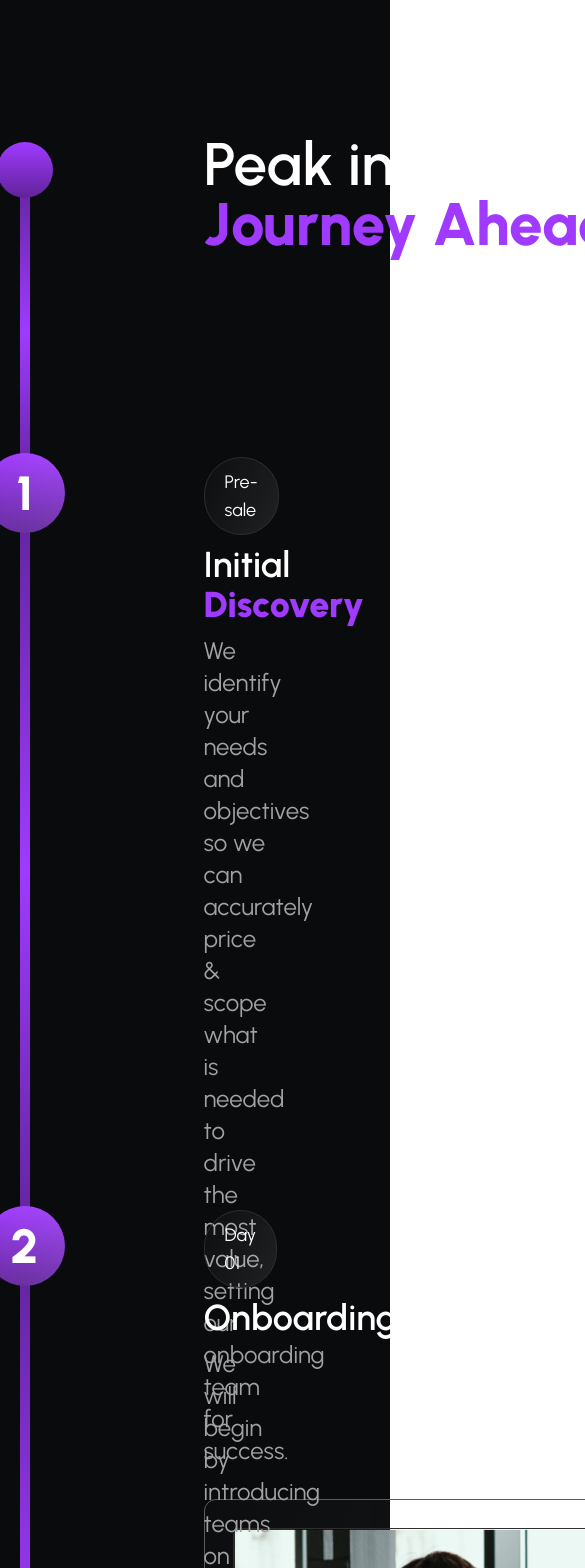
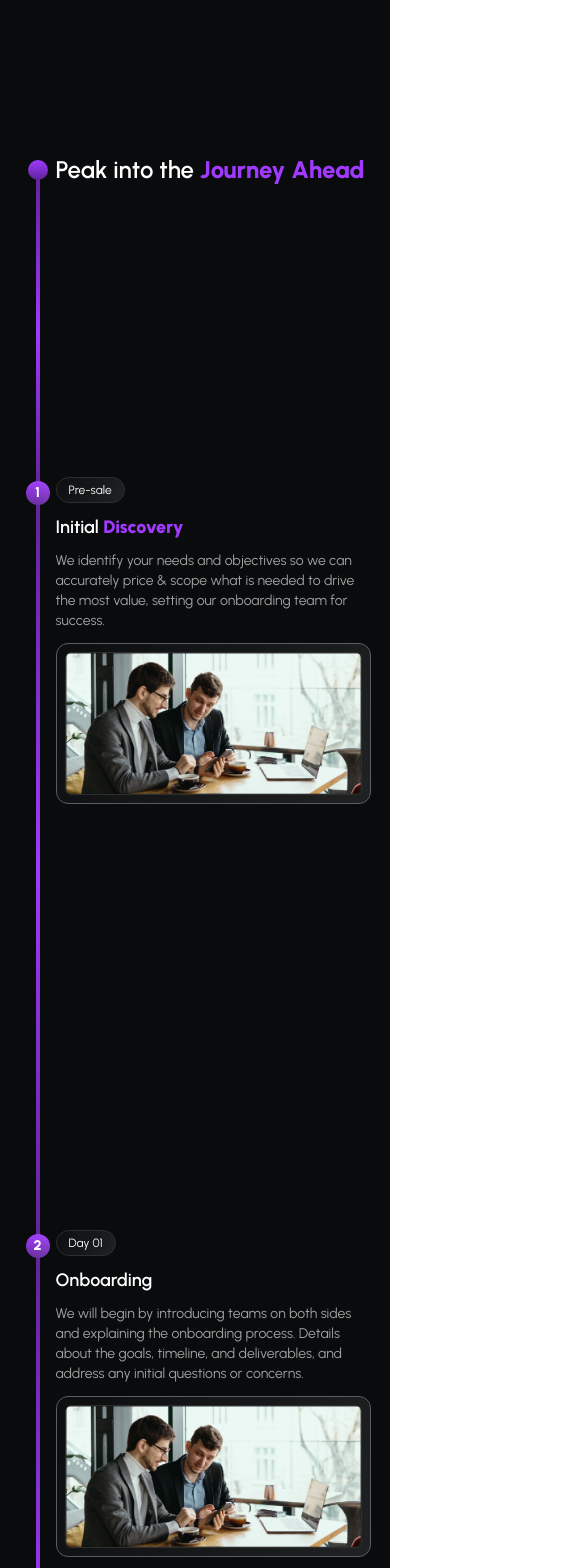
Before and after one commit to Ram-Ratan/anurag-portfolio, a React (Create React App) app: page / in a window 390 px wide. Shown: the part 2740-4308 px from the top of the page, 585 px wide, since content can reach past the window. Built offline with nearby package versions, Linux system fonts and the light colour scheme; a web font is replaced by a local one.

Commit message:
major responsive done

```diff
--- a/src/App.tsx
+++ b/src/App.tsx
@@ -9,6 +9,9 @@ import Section7 from "./component/Section7";
 import Section8 from "./component/Section8";
 import Section4 from "./component/Section4";
 import SubSection3 from "./component/SubSection3";
+
+//toDo:: sub section 3 ke karan horizontal scroll aa raha hai
+
 
 function App() {
   return (
--- a/src/component/Section4.tsx
+++ b/src/component/Section4.tsx
@@ -3,41 +3,37 @@ import timeline1 from "../assets/timeline-1.png";
 
 const Section4 = () => {
   return (
-    <section id="section4"  className="flex bg-primary-0 h-fit py-24 w-[90%] mx-auto max-w-[1280px] gap-6 justify-start items-center relative">
-      <div className="flex flex-col">
+    <section id="section4"  className="flex bg-primary-0 h-fit py-24 w-[90%] mx-auto md:max-w-[1280px] gap-6 justify-start items-center relative">
+      <div className="pl-4 flex flex-col">
         <div
-          className="w-2.5 h-[323px] relative"
+          className="w-1 sm:w-1.5 md:w-2.5 h-[323px] relative"
           style={{
             background:
               "linear-gradient(to bottom, #602399 0%, #A03AFF 50%, #602399 100%)",
-            // backgroundSize: "100% 160px", // Define the height of one gradient cycle
-            // backgroundRepeat: "repeat-y",
           }}
         >
           <div
-            className="w-14 h-14 rounded-full absolute -top-7 -left-[23px]"
+            className="w-5 sm:w-10 md:w-14 h-5 sm:h-10 md:h-14 rounded-full absolute -top-2.5 sm:-top-5 md:-top:7 -left-2 sm:-left-[17px] md:-left-[23px]"
             style={{
               background: "linear-gradient(180deg, #A03AFF 0%, #602399 100%)",
             }}
           ></div>
         </div>
         <div
-          className="w-2.5 h-[753px] relative"
+          className="w-1 sm:w-1.5 md:w-2.5 h-[753px] relative"
           style={{
             background:
               "linear-gradient(to bottom, #602399 0%, #A03AFF 50%, #602399 100%)",
-            // backgroundSize: "100% 160px", // Define the height of one gradient cycle
-            // backgroundRepeat: "repeat-y",
           }}
         >
           <div
-            className="flex w-20 h-20 rounded-full absolute -top-10 -left-[35px] justify-center font-extrabold text-5xl items-center text-primary"
+            className="flex w-6 sm:w-12  md:w-20 h-6 sm:h-12 md:h-20 rounded-full absolute -top-3 md:-top-10 -left-2.5 sm:-left-[18px] md:-left-[35px] justify-center font-extrabold text-5xl items-center text-primary"
             style={{
               background: "linear-gradient(180deg, #A03AFF 0%, #602399 100%)",
             }}
           ></div>
           <div
-            className="flex w-20 h-20 rounded-full absolute -top-10 -left-[35px] justify-center font-extrabold text-5xl items-center text-primary"
+            className="flex w-6 sm:w-12  md:w-20 h-6 sm:h-12 md:h-20 rounded-full absolute -top-3 md:-top-10 -left-2.5 sm:-left-[18px] md:-left-[35px] justify-center font-extrabold text-sm sm:text-lg md:text-5xl items-center text-primary"
             style={{
               background:
                 "linear-gradient(115.97deg, rgba(255, 255, 255, 0) -12.71%, rgba(255, 255, 255, 0.1) 112.15%)",
@@ -47,22 +43,20 @@ const Section4 = () => {
           </div>
         </div>
         <div
-          className="w-2.5 h-[812px] relative"
+          className="w-1 sm:w-1.5 md:w-2.5 h-[812px] relative"
           style={{
             background:
               "linear-gradient(to bottom, #602399 0%, #A03AFF 50%, #602399 100%)",
-            // backgroundSize: "100% 160px", // Define the height of one gradient cycle
-            // backgroundRepeat: "repeat-y",
           }}
         >
           <div
-            className="flex w-20 h-20 rounded-full absolute -top-10 -left-[35px] justify-center font-extrabold text-5xl items-center text-primary"
+            className="flex w-6 sm:w-12  md:w-20 h-6 sm:h-12 md:h-20 rounded-full absolute -top-3 md:-top-10 -left-2.5 sm:-left-[18px] md:-left-[35px] justify-center font-extrabold text-5xl items-center text-primary"
             style={{
               background: "linear-gradient(180deg, #A03AFF 0%, #602399 100%)",
             }}
           ></div>
           <div
-            className="flex w-20 h-20 rounded-full absolute -top-10 -left-[35px] justify-center font-extrabold text-5xl items-center text-primary"
+            className="flex w-6 sm:w-12  md:w-20 h-6 sm:h-12 md:h-20 rounded-full absolute -top-3 md:-top-10 -left-2.5 sm:-left-[18px] md:-left-[35px] justify-center font-extrabold text-sm sm:text-lg md:text-5xl items-center text-primary"
             style={{
               background:
                 "linear-gradient(115.97deg, rgba(255, 255, 255, 0) -12.71%, rgba(255, 255, 255, 0.1) 112.15%)",
@@ -72,22 +66,20 @@ const Section4 = () => {
           </div>
         </div>
         <div
-          className="w-2.5 h-[686px] relative"
+          className="w-1 sm:w-1.5 md:w-2.5 h-[686px] relative"
           style={{
             background:
               "linear-gradient(to bottom, #602399 0%, #A03AFF 50%, #602399 100%)",
-            // backgroundSize: "100% 160px", // Define the height of one gradient cycle
-            // backgroundRepeat: "repeat-y",
           }}
         >
           <div
-            className="flex w-20 h-20 rounded-full absolute -top-10 -left-[35px] justify-center font-extrabold text-5xl items-center text-primary"
+            className="flex w-6 sm:w-12  md:w-20 h-6 sm:h-12 md:h-20 rounded-full absolute -top-3 md:-top-10 -left-2.5 sm:-left-[18px] md:-left-[35px] justify-center font-extrabold text-5xl items-center text-primary"
             style={{
               background: "linear-gradient(180deg, #A03AFF 0%, #602399 100%)",
             }}
           ></div>
           <div
-            className="flex w-20 h-20 rounded-full absolute -top-10 -left-[35px] justify-center font-extrabold text-5xl items-center text-primary"
+            className="flex w-6 sm:w-12  md:w-20 h-6 sm:h-12 md:h-20 rounded-full absolute -top-3 md:-top-10 -left-2.5 sm:-left-[18px] md:-left-[35px] justify-center font-extrabold text-sm sm:text-lg md:text-5xl items-center text-primary"
             style={{
               background:
                 "linear-gradient(115.97deg, rgba(255, 255, 255, 0) -12.71%, rgba(255, 255, 255, 0.1) 112.15%)",
@@ -97,22 +89,20 @@ const Section4 = () => {
           </div>
         </div>
         <div
-          className="w-2.5 h-[561px] relative"
+          className="w-1 sm:w-1.5 md:w-2.5 h-[561px] relative"
           style={{
             background:
               "linear-gradient(180deg, #602399 0%, #A03AFF 47.88%, #090B0D 100%)",
-            // backgroundSize: "100% 160px", // Define the height of one gradient cycle
-            // backgroundRepeat: "repeat-y",
           }}
         >
           <div
-            className="flex w-20 h-20 rounded-full absolute -top-10 -left-[35px] justify-center font-extrabold text-5xl items-center text-primary"
+            className="flex w-6 sm:w-12  md:w-20 h-6 sm:h-12 md:h-20 rounded-full absolute -top-3 md:-top-10 -left-2.5 sm:-left-[18px] md:-left-[35px] justify-center font-extrabold text-5xl items-center text-primary"
             style={{
               background: "linear-gradient(180deg, #A03AFF 0%, #602399 100%)",
             }}
           ></div>
           <div
-            className="flex w-20 h-20 rounded-full absolute -top-10 -left-[35px] justify-center font-extrabold text-5xl items-center text-primary"
+            className="flex w-6 sm:w-12  md:w-20 h-6 sm:h-12 md:h-20 rounded-full absolute -top-3 md:-top-10 -left-2.5 sm:-left-[18px] md:-left-[35px] justify-center font-extrabold text-sm sm:text-lg md:text-5xl items-center text-primary"
             style={{
               background:
                 "linear-gradient(115.97deg, rgba(255, 255, 255, 0) -12.71%, rgba(255, 255, 255, 0.1) 112.15%)",
@@ -123,22 +113,22 @@ const Section4 = () => {
         </div>
       </div>
       <div
-        className="h-full place-items-start pl-6 absolute top-[60px] left-40"
+        className="h-full place-items-start pl-3 md:pl-6 absolute top-20 md:top-[60px] left-6 sm:left-10 md:left-40"
         style={{
-          width: "calc(100vw - 300px)",
+          // width: "316px",
           maxWidth: "980px"
         }}
       >
-        <div className="flex flex-col gap-2.5 h-[323px] w-[531px]">
-          <p className="font-semibold text-6xl text-primary text-start">
+        <div className="flex flex-col gap-2.5 h-[323px] w-full md:w-[531px]">
+          <p className="font-semibold text-2xl md:text-6xl text-primary text-start">
             Peak into the{" "}
             <span className="font-extrabold text-secondary">Journey Ahead</span>
           </p>
         </div>
-        <div className="flex flex-col gap-8 h-[753px] w-full">
+        <div className="flex flex-col gap-3 md:gap-8 h-[753px] w-full">
           <div className="flex flex-col gap-2.5 text-start">
             <p
-              className="text-primary font-normal text-lg py-2.5 px-5 border-[1.5px] border-[#2E2E2E] rounded-[500px] w-fit"
+              className="text-primary font-normal text-xs md:text-lg py-1 md:py-2.5 px-3 md:px-5 border-[1.5px] border-[#2E2E2E] rounded-[500px] w-fit"
               style={{
                 background:
                   "linear-gradient(115.97deg, rgba(255, 255, 255, 0) -12.71%, rgba(255, 255, 255, 0.1) 112.15%)",
@@ -146,18 +136,18 @@ const Section4 = () => {
             >
               Pre-sale
             </p>
-            <p className="font-semibold text-4xl text-primary">
+            <p className="font-semibold text-lg md:text-4xl text-primary">
               Initial{" "}
               <span className="font-black text-secondary">Discovery</span>
             </p>
-            <p className="font-normal text-2xl text-primary-500 max-w-[1000px]">
+            <p className="font-normal text-sm md:text-2xl text-primary-500 max-w-[1000px]">
               We identify your needs and objectives so we can accurately price &
               scope what is needed to drive the most value, setting our
               onboarding team for success.
             </p>
           </div>
           <div
-            className="w-[789px] h-fit p-7 border-[0.5px] border-[#5D5D5D] rounded-xl"
+            className="sm:w-[296px] md:w-[789px] h-fit p-2 md:p-7 border-[0.5px] border-[#5D5D5D] rounded-xl"
             style={{
               background:
                 "linear-gradient(115.97deg, rgba(255, 255, 255, 0) -12.71%, rgba(255, 255, 255, 0.1) 112.15%)",
@@ -166,14 +156,14 @@ const Section4 = () => {
             <img
               src={timeline1}
               alt="timeline"
-              className="h-[348px] rounded-md border-[0.5px] border-[#2E2E2E]"
+              className="rounded-md border-[0.5px] border-[#2E2E2E]"
             />
           </div>
         </div>
-        <div className="flex flex-col gap-8 h-[812px] w-full">
+        <div className="flex flex-col gap-3 md:gap-8 h-[812px] w-full">
           <div className="flex flex-col gap-2.5 text-start">
             <p
-              className="text-primary font-normal text-lg py-2.5 px-5 border-[1.5px] border-[#2E2E2E] rounded-[500px] w-fit"
+              className="text-primary font-normal text-xs md:text-lg py-1 md:py-2.5 px-3 md:px-5 border-[1.5px] border-[#2E2E2E] rounded-[500px] w-fit"
               style={{
                 background:
                   "linear-gradient(115.97deg, rgba(255, 255, 255, 0) -12.71%, rgba(255, 255, 255, 0.1) 112.15%)",
@@ -181,15 +171,15 @@ const Section4 = () => {
             >
               Day 01
             </p>
-            <p className="font-semibold text-4xl text-primary">Onboarding</p>
-            <p className="font-normal text-2xl text-primary-500 max-w-[1000px]">
+            <p className="font-semibold text-lg md:text-4xl text-primary">Onboarding</p>
+            <p className="font-normal text-sm md:text-2xl text-primary-500 max-w-[1000px]">
               We will begin by introducing teams on both sides and explaining
               the onboarding process. Details about the goals, timeline, and
               deliverables, and address any initial questions or concerns.
             </p>
           </div>
           <div
-            className="w-[789px] h-fit p-7 border-[0.5px] border-[#5D5D5D] rounded-xl"
+            className="sm:w-[296px] md:w-[789px] h-fit p-2 md:p-7 border-[0.5px] border-[#5D5D5D] rounded-xl"
             style={{
               background:
                 "linear-gradient(115.97deg, rgba(255, 255, 255, 0) -12.71%, rgba(255, 255, 255, 0.1) 112.15%)",
@@ -198,14 +188,14 @@ const Section4 = () => {
             <img
               src={timeline1}
               alt="timeline"
-              className="h-[348px] rounded-md border-[0.5px] border-[#2E2E2E]"
+              className="rounded-md border-[0.5px] border-[#2E2E2E]"
             />
           </div>
         </div>
-        <div className="flex flex-col gap-8 h-[686px] w-full">
+        <div className="flex flex-col gap-3 md:gap-8 h-[686px] w-full">
           <div className="flex flex-col gap-2.5 text-start">
             <p
-              className="text-primary font-normal text-lg py-2.5 px-5 border-[1.5px] border-[#2E2E2E] rounded-[500px] w-fit"
+              className="text-primary font-normal text-xs md:text-lg py-1 md:py-2.5 px-3 md:px-5 border-[1.5px] border-[#2E2E2E] rounded-[500px] w-fit"
               style={{
                 background:
                   "linear-gradient(115.97deg, rgba(255, 255, 255, 0) -12.71%, rgba(255, 255, 255, 0.1) 112.15%)",
@@ -213,17 +203,17 @@ const Section4 = () => {
             >
               3-5 days from contract ( Week 1 )
             </p>
-            <p className="font-semibold text-4xl text-primary">
+            <p className="font-semibold text-lg md:text-4xl text-primary">
               PLAN OF <span className="font-black text-secondary">ACTION</span>
             </p>
-            <p className="font-normal text-2xl text-primary-500 max-w-[1000px]">
+            <p className="font-normal text-sm md:text-2xl text-primary-500 max-w-[1000px]">
               We will create a targeted plan-of-action by doing intensive market
               research and identifying key metrics and audiences which will
               ensure success.
             </p>
           </div>
           <div
-            className="w-[789px] h-fit p-7 border-[0.5px] border-[#5D5D5D] rounded-xl"
+            className="sm:w-[296px] md:w-[789px] h-fit p-2 md:p-7 border-[0.5px] border-[#5D5D5D] rounded-xl"
             style={{
               background:
                 "linear-gradient(115.97deg, rgba(255, 255, 255, 0) -12.71%, rgba(255, 255, 255, 0.1) 112.15%)",
@@ -232,14 +222,14 @@ const Section4 = () => {
             <img
               src={timeline1}
               alt="timeline"
-              className="h-[348px] rounded-md border-[0.5px] border-[#2E2E2E]"
+              className="rounded-md border-[0.5px] border-[#2E2E2E]"
             />
           </div>
         </div>
-        <div className="flex flex-col gap-8 h-[561px] w-full">
+        <div className="flex flex-col gap-3 md:gap-8 h-[561px] w-full">
           <div className="flex flex-col gap-2.5 text-start">
             <p
-              className="text-primary font-normal text-lg py-2.5 px-5 border-[1.5px] border-[#2E2E2E] rounded-[500px] w-fit"
+              className="text-primary font-normal text-xs md:text-lg py-1 md:py-2.5 px-3 md:px-5 border-[1.5px] border-[#2E2E2E] rounded-[500px] w-fit"
               style={{
                 background:
                   "linear-gradient(115.97deg, rgba(255, 255, 255, 0) -12.71%, rgba(255, 255, 255, 0.1) 112.15%)",
@@ -247,18 +237,18 @@ const Section4 = () => {
             >
               {"Every Month (30 day cycle)"}
             </p>
-            <p className="font-semibold text-4xl text-primary">
+            <p className="font-semibold text-lg md:text-4xl text-primary">
               ONGOING{" "}
               <span className="font-black text-secondary">STRATEGY</span>
             </p>
-            <p className="font-normal text-2xl text-primary-500 max-w-[1000px]">
+            <p className="font-normal text-sm md:text-2xl text-primary-500 max-w-[1000px]">
               We identify your needs and objectives so we can accurately price &
               scope what is needed to drive the most value, setting our
               onboarding team for success.
             </p>
           </div>
           <div
-            className="w-[789px] h-fit p-7 border-[0.5px] border-[#5D5D5D] rounded-xl"
+            className="sm:w-[296px] md:w-[789px] h-fit p-2 md:p-7 border-[0.5px] border-[#5D5D5D] rounded-xl"
             style={{
               background:
                 "linear-gradient(115.97deg, rgba(255, 255, 255, 0) -12.71%, rgba(255, 255, 255, 0.1) 112.15%)",
@@ -267,7 +257,7 @@ const Section4 = () => {
             <img
               src={timeline1}
               alt="timeline"
-              className="h-[348px] rounded-md border-[0.5px] border-[#2E2E2E]"
+              className="rounded-md border-[0.5px] border-[#2E2E2E]"
             />
           </div>
         </div>
```
